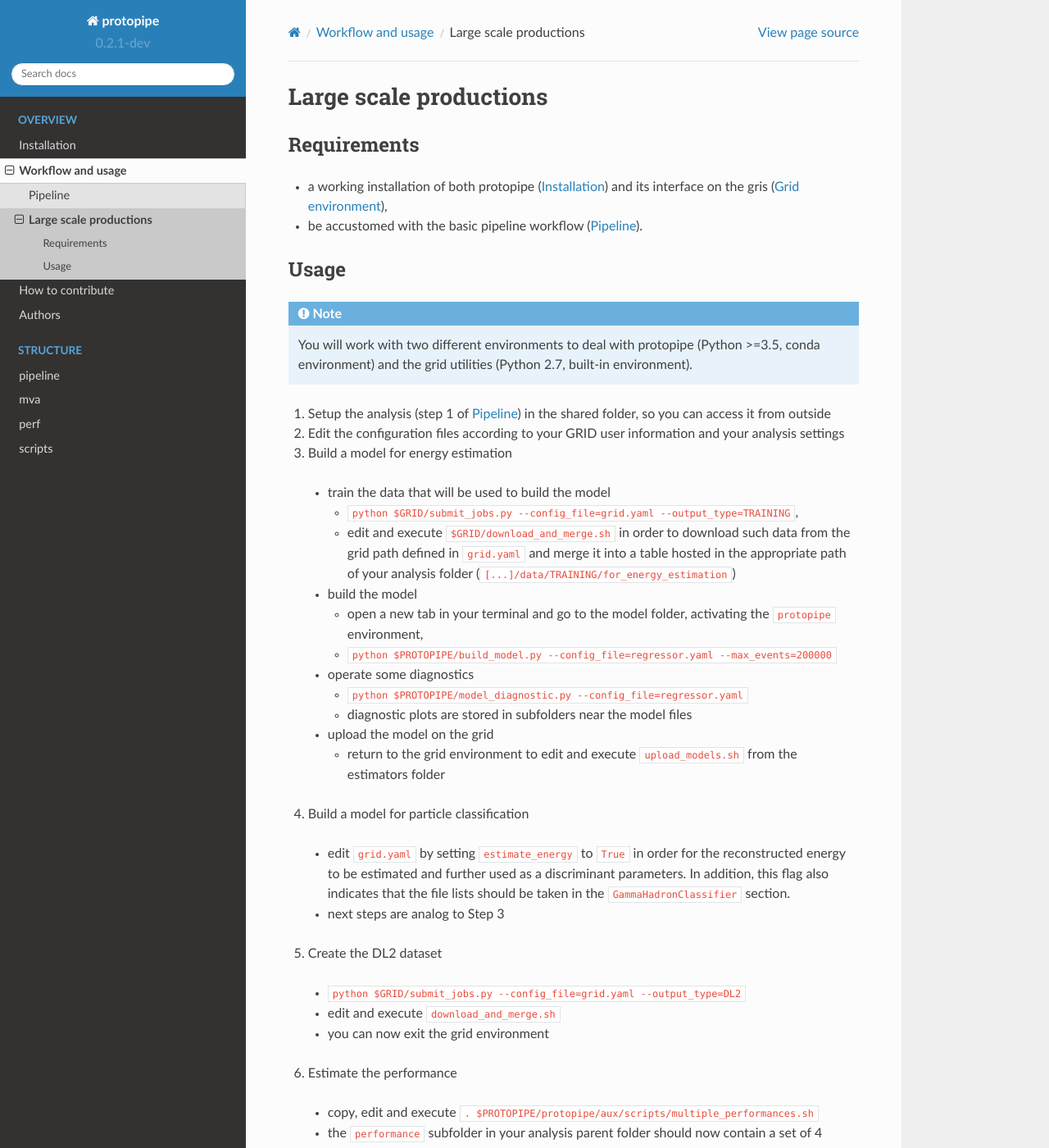
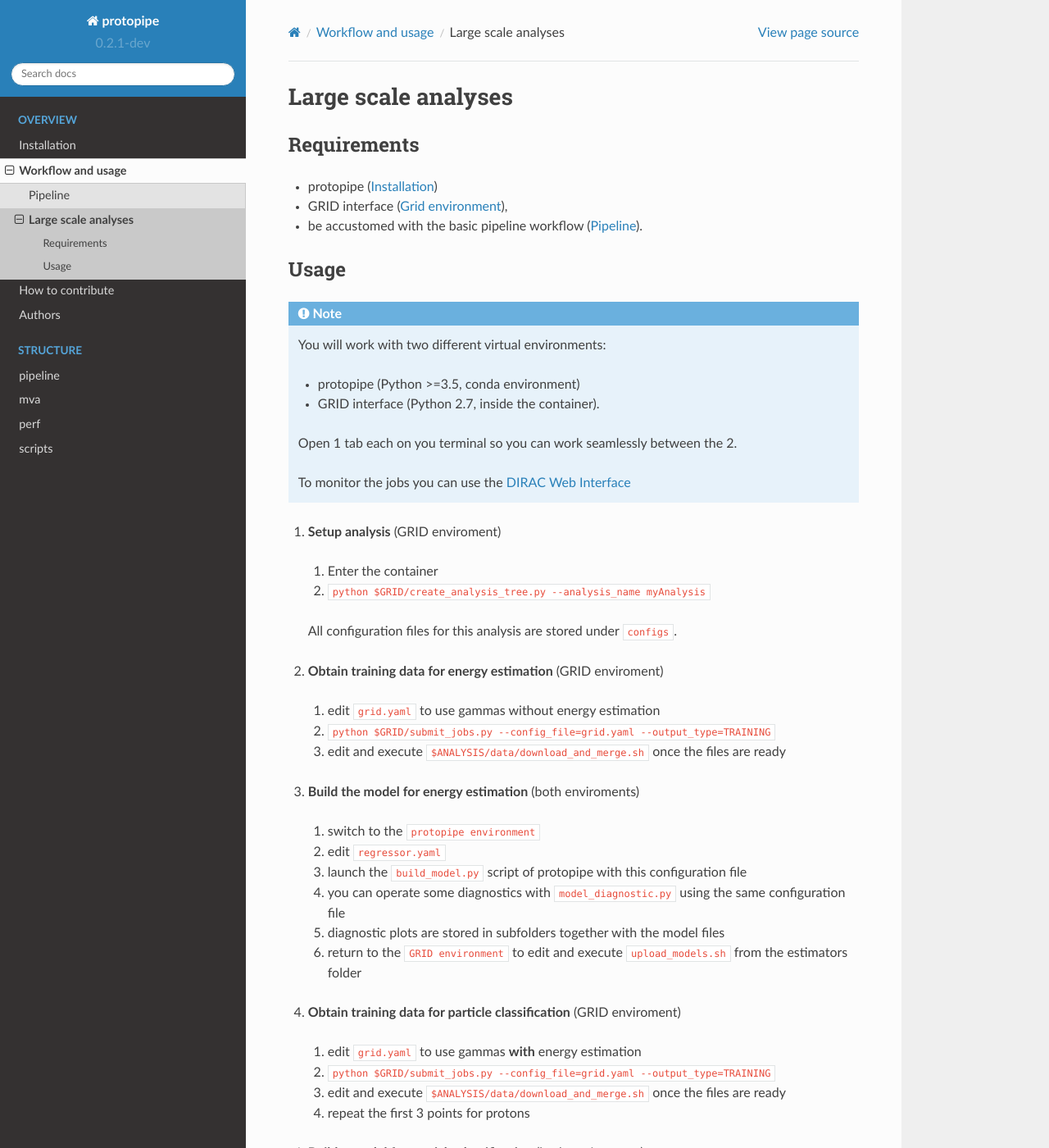
Before and after one commit to cta-observatory/protopipe, a Sphinx documentation site: the page built from docs/usage/use_grid.rst, in a window 1280 px wide and 1400 px high. Shown: the whole window at 82% size. Built offline with Sphinx 7.4.7 and the Read the Docs theme 2.0.0, drawn with Linux system fonts in a browser that asks for light colours; pages that are not in the unit, such as notebooks, are missing from menus; some of the changed text lies outside the part shown.

Commit message:
Update usage instructions

```diff
--- a/docs/usage/index.rst
+++ b/docs/usage/index.rst
@@ -12,7 +12,7 @@ Workflow and usage
 
 You should have at least a working installation of protopipe (:ref:`install`).
 
-If you want to perform large scale analyses, please install also the grid interface (:ref:`install-grid`).
+For full scale analyses, you will need also the GRID interface (:ref:`install-grid`).
 
 After this you should,
 
--- a/docs/usage/use_grid.rst
+++ b/docs/usage/use_grid.rst
@@ -1,12 +1,13 @@
 .. _use-grid:
 
-Large scale productions
-=======================
+Large scale analyses
+====================
 
 Requirements
 ------------
 
-* a working installation of both protopipe (:ref:`install`) and its interface on the gris (:ref:`install-grid`),
+* protopipe (:ref:`install`)
+* GRID interface (:ref:`install-grid`),
 * be accustomed with the basic pipeline workflow (:ref:`use-pipeline`).
 
 Usage
@@ -14,55 +15,62 @@ Usage
 
 .. note::
 
-  You will work with two different environments to deal with protopipe
-  (Python >=3.5, conda environment)
-  and the grid utilities (Python 2.7, built-in environment).
+  You will work with two different virtual environments:
 
-1. Setup the analysis (step 1 of :ref:`use-pipeline`) in the shared
-   folder, so you can access it from outside
+  - protopipe (Python >=3.5, conda environment)
+  - GRID interface (Python 2.7, inside the container).
 
-2. Edit the configuration files according to your GRID user information and
-   your analysis settings
+  Open 1 tab each on you terminal so you can work seamlessly between the 2.
 
-3. Build a model for energy estimation
+  To monitor the jobs you can use the
+  `DIRAC Web Interface <https://ccdcta-web.in2p3.fr/DIRAC/?view=tabs&theme=Crisp&url_state=1|*DIRAC.JobMonitor.classes.JobMonitor:,>`_
 
-  * train the data that will be used to build the model
+1. **Setup analysis** (GRID enviroment)
 
-    - ``python $GRID/submit_jobs.py --config_file=grid.yaml --output_type=TRAINING``,
-    - edit and execute ``$GRID/download_and_merge.sh`` in order to download such data
-      from the grid path defined in ``grid.yaml`` and merge it into a table hosted
-      in the appropriate path of your analysis folder (``[...]/data/TRAINING/for_energy_estimation``)
+  1. Enter the container
+  2. ``python $GRID/create_analysis_tree.py --analysis_name myAnalysis``
 
-  * build the model
+  All configuration files for this analysis are stored under ``configs``.
 
-    - open a new tab in your terminal and go to the model folder, activating the ``protopipe`` environment,
-    - ``python $PROTOPIPE/build_model.py --config_file=regressor.yaml --max_events=200000``
+2. **Obtain training data for energy estimation** (GRID enviroment)
 
-  * operate some diagnostics
+  1. edit ``grid.yaml`` to use gammas without energy estimation
+  2. ``python $GRID/submit_jobs.py --config_file=grid.yaml --output_type=TRAINING``
+  3. edit and execute ``$ANALYSIS/data/download_and_merge.sh`` once the files are ready
 
-    - ``python $PROTOPIPE/model_diagnostic.py --config_file=regressor.yaml``
-    - diagnostic plots are stored in subfolders near the model files
+3. **Build the model for energy estimation** (both enviroments)
 
-  * upload the model on the grid
+  1. switch to the ``protopipe environment``
+  2. edit ``regressor.yaml``
+  3. launch the ``build_model.py`` script of protopipe with this configuration file
+  4. you can operate some diagnostics with ``model_diagnostic.py`` using the same configuration file
+  5. diagnostic plots are stored in subfolders together with the model files
+  6. return to the ``GRID environment`` to edit and execute ``upload_models.sh`` from the estimators folder
 
-    - return to the grid environment to edit and execute ``upload_models.sh`` from the estimators folder
+4. **Obtain training data for particle classification** (GRID enviroment)
 
-4. Build a model for particle classification
+  1. edit ``grid.yaml`` to use gammas **with** energy estimation
+  2. ``python $GRID/submit_jobs.py --config_file=grid.yaml --output_type=TRAINING``
+  3. edit and execute ``$ANALYSIS/data/download_and_merge.sh`` once the files are ready
+  4. repeat the first 3 points for protons
 
-  * edit ``grid.yaml`` by setting ``estimate_energy`` to ``True`` in order for the reconstructed energy to
-    be estimated and further used as a discriminant parameters.
-    In addition, this flag also indicates that the file lists should be taken in
-    the ``GammaHadronClassifier`` section.
-  * next steps are analog to Step 3
+4. **Build a model for particle classification** (both enviroments)
 
-5. Create the DL2 dataset
+  1. switch to the ``protopipe environment``
+  2. edit ``classifier.yaml``
+  3. launch the ``build_model.py`` script of protopipe with this configuration file
+  4. you can operate some diagnostics with ``model_diagnostic.py`` using the same configuration file
+  5. diagnostic plots are stored in subfolders together with the model files
+  6. return to the ``GRID environment`` to edit and execute ``upload_models.sh`` from the estimators folder
 
-  * ``python $GRID/submit_jobs.py --config_file=grid.yaml --output_type=DL2``
-  * edit and execute ``download_and_merge.sh``
-  * you can now exit the grid environment
+5. **Get DL2 data** (GRID enviroment)
 
-6. Estimate the performance
+Execute points 1 and 2 for gammas, protons, and electrons separately.
 
-  * copy, edit and execute ``. $PROTOPIPE/protopipe/aux/scripts/multiple_performances.sh``
-  * the ``performance`` subfolder in your analysis parent folder should now
-    contain a set of 4 folders, each containing the respective IRF information
+  1. ``python $GRID/submit_jobs.py --config_file=grid.yaml --output_type=DL2``
+  2. edit and execute ``download_and_merge.sh``
+
+6. **Estimate the performance** (protopipe enviroment)
+
+  1. edit ``performance.yaml``
+  2. launch ``make_performance.py`` with this configuration file and an observation time
```
